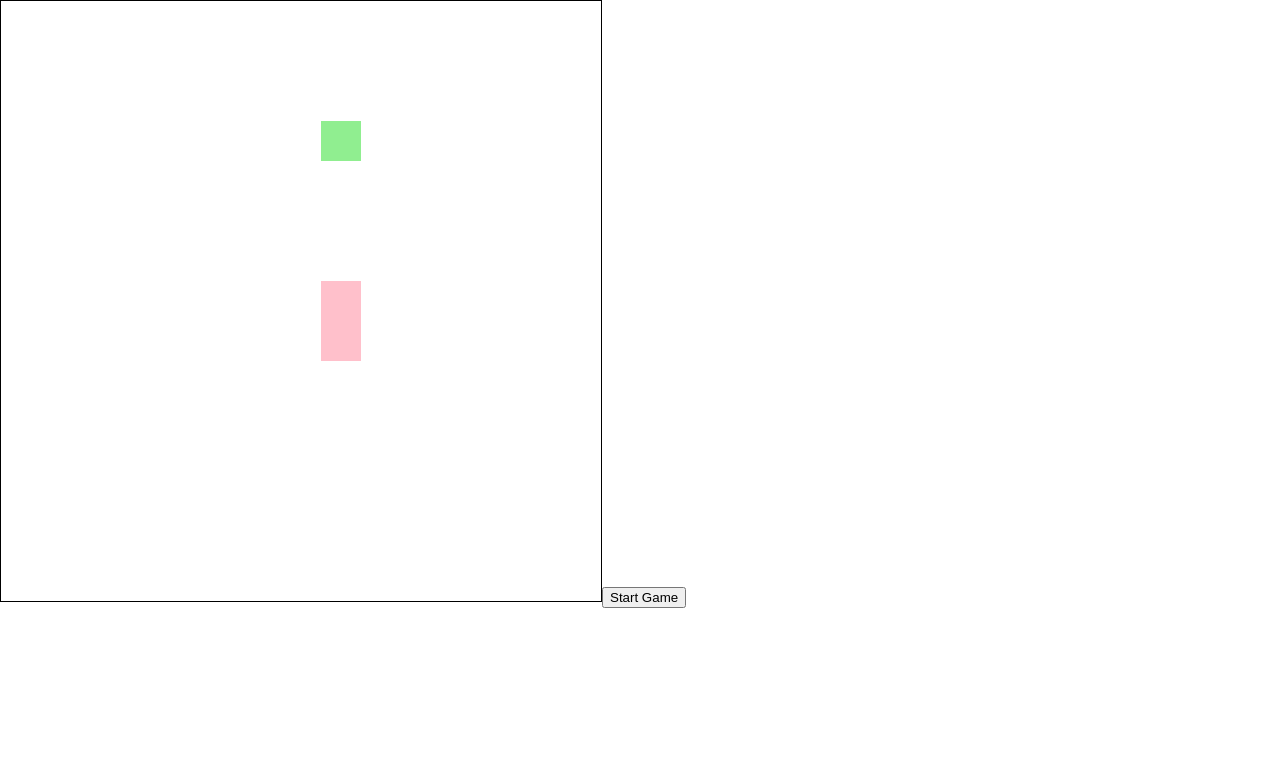
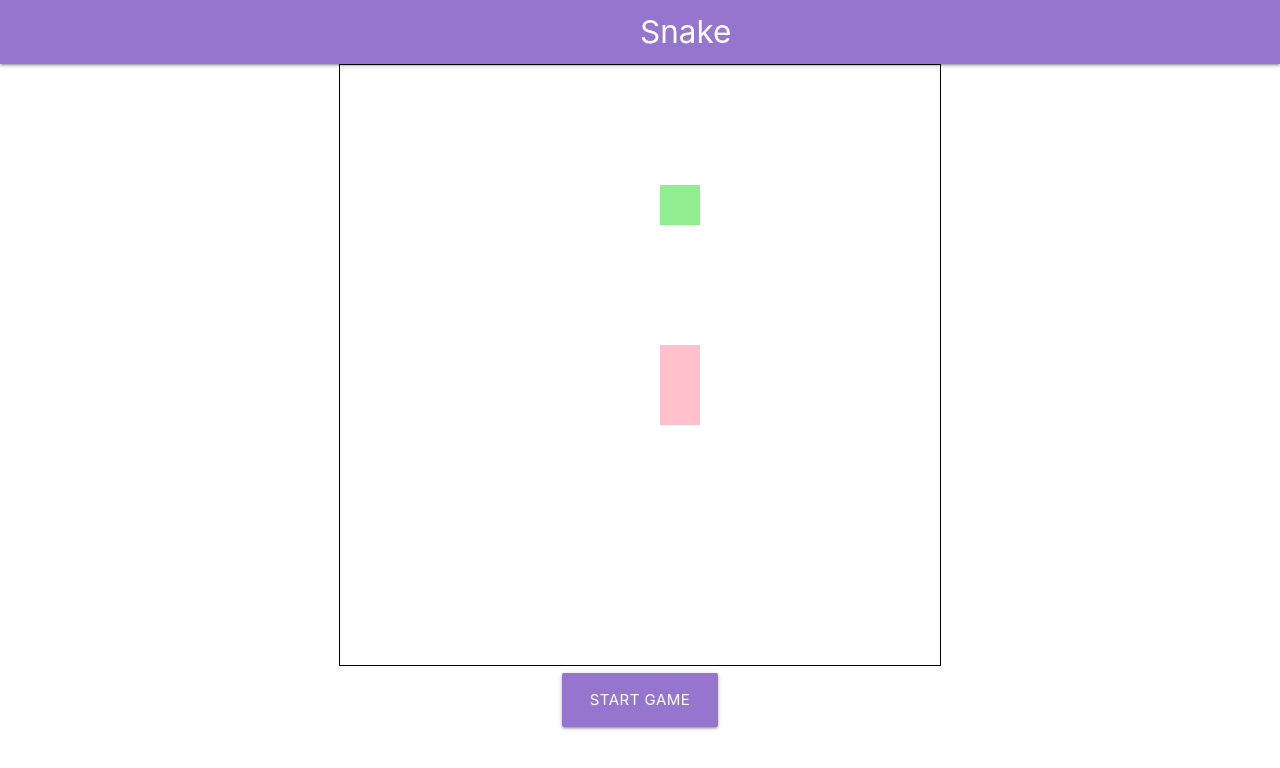
Before and after one commit to mtytos/SNAKE-GAME, a React (Create React App) app: page / in a window 1280 px wide. Shown: the top 768 px of the page. Built offline with nearby package versions, Linux system fonts and the light colour scheme.

Commit message:
add some css

```diff
--- a/public/index.html
+++ b/public/index.html
@@ -3,6 +3,12 @@
   <head>
     <meta charset="utf-8" />
     <link rel="icon" href="%PUBLIC_URL%/favicon.ico" />
+    <!--Import Google Icon Font-->
+    <link href="https://fonts.googleapis.com/icon?family=Material+Icons" rel="stylesheet">
+    <!-- Compiled and minified CSS -->
+    <link rel="stylesheet" href="https://cdnjs.cloudflare.com/ajax/libs/materialize/1.0.0/css/materialize.min.css">
+    <!-- Compiled and minified JavaScript -->
+    <script src="https://cdnjs.cloudflare.com/ajax/libs/materialize/1.0.0/js/materialize.min.js"></script>
     <meta name="viewport" content="width=device-width, initial-scale=1" />
     <meta name="theme-color" content="#000000" />
     <meta
--- a/src/App.js
+++ b/src/App.js
@@ -1,5 +1,5 @@
-import React, { useState, useRef, useEffect } from "react";
-import { useInterval } from "./useInterval";
+import React, {useState, useRef, useEffect} from "react";
+import {useInterval} from "./useInterval";
 import {
     CANVAS_SIZE,
     SNAKE_COLOR,
@@ -10,6 +10,8 @@ import {
     SPEED,
     DIRECTIONS
 } from "./constants";
+import Navbar from "./components/Navbar";
+import ButtonStart from "./components/start-btn";
 
 const App = () => {
     const canvasRef = useRef();
@@ -34,7 +36,7 @@ const App = () => {
         setGameOver(true);
     };
 
-    const moveSnake = ({ keyCode }) => {
+    const moveSnake = ({keyCode}) => {
         keyCode >= 37 && keyCode <= 40 && setDir(DIRECTIONS[keyCode]);
     }
 
@@ -88,15 +90,21 @@ const App = () => {
     }, [snake, food, gameOver]);
 
     return (
+        <div>
+            <Navbar />
+            <div className="container center-align">
                 <div role="button" tabIndex="0" onKeyDown={e => moveSnake(e)}>
                     <canvas
-                style={{ border: "1px solid black" }}
+                        style={{border: "1px solid black"}}
                         ref={canvasRef}
                         width={`${CANVAS_SIZE[0]}px`}
                         height={`${CANVAS_SIZE[1]}px`}
                     />
                     {gameOver && <div>GAME OVER!</div>}
-            <button onClick={startGame}>Start Game</button>
+                    <br/>
+                    <ButtonStart start={() => startGame()} />
+                </div>
+            </div>
         </div>
     );
 };
--- /dev/null
+++ b/src/components/Navbar.jsx
@@ -0,0 +1,13 @@
+import React from "react";
+
+const Navbar = () => {
+    return (
+        <nav className="nav-wraper deep-purple lighten-2">
+            <div className="container center-align">
+                <a href="#!" className="brand-logo">Snake</a>
+            </div>
+        </nav>
+    );
+}
+
+export default Navbar;
--- /dev/null
+++ b/src/components/start-btn.jsx
@@ -0,0 +1,12 @@
+import React from "react";
+
+const ButtonStart = (props) => {
+
+    return (
+        <button className="waves-effect waves-light btn-large deep-purple lighten-2"
+                onClick={props.start}>Start Game
+        </button>
+    );
+}
+
+export default ButtonStart;
```
Also changed, not shown: src/logo.svg (deleted). Lines whose indentation alone changed are shown as unchanged.
